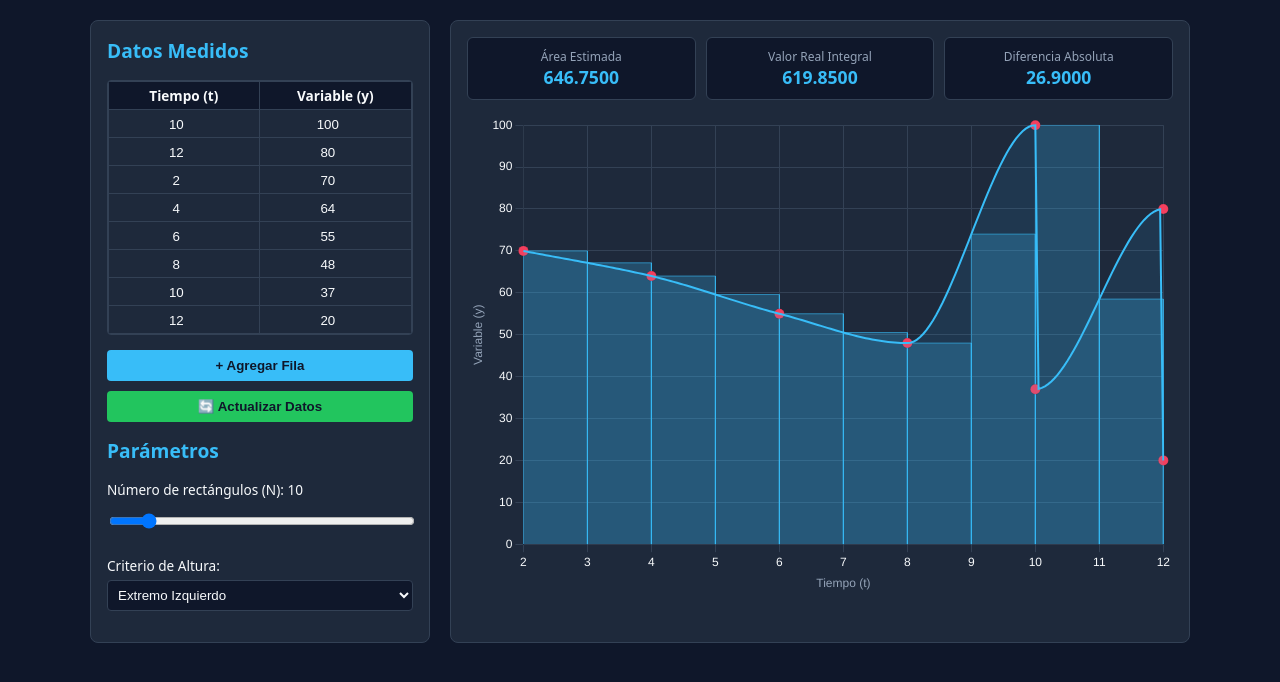
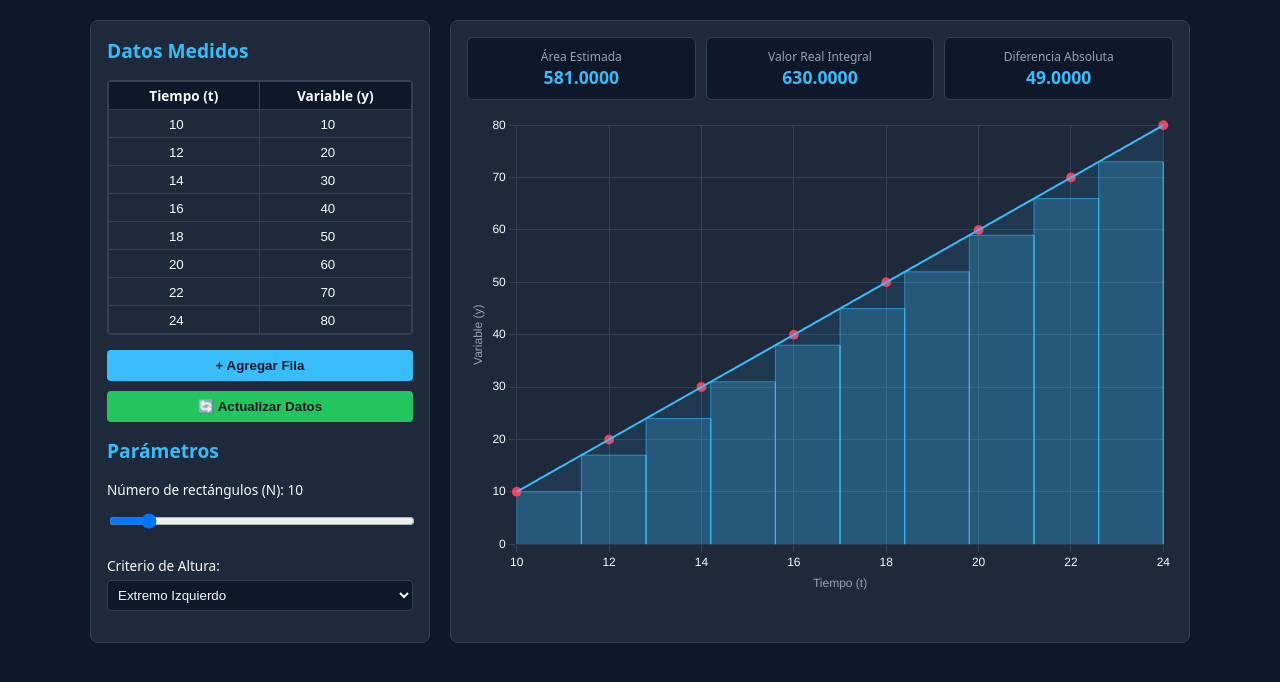
Before and after one commit to jaimelopeziudigital/iudigital-semestre3-calculo2-area-bajo-la-curva, a plain HTML site: page index.html in a window 1280 px wide. Drawn offline with nearby package versions, Linux system fonts and the light colour scheme.

```diff
--- a/index.html
+++ b/index.html
@@ -151,14 +151,14 @@
             </tr>
           </thead>
           <tbody>
-            <tr><td><input type="number" value="10" step="any"></td><td><input type="number" value="100" step="any"></td></tr>
-            <tr><td><input type="number" value="12" step="any"></td><td><input type="number" value="80" step="any"></td></tr>
-            <tr><td><input type="number" value="2" step="any"></td><td><input type="number" value="70" step="any"></td></tr>
-            <tr><td><input type="number" value="4" step="any"></td><td><input type="number" value="64" step="any"></td></tr>
-            <tr><td><input type="number" value="6" step="any"></td><td><input type="number" value="55" step="any"></td></tr>
-            <tr><td><input type="number" value="8" step="any"></td><td><input type="number" value="48" step="any"></td></tr>
-            <tr><td><input type="number" value="10" step="any"></td><td><input type="number" value="37" step="any"></td></tr>
+            <tr><td><input type="number" value="10" step="any"></td><td><input type="number" value="10" step="any"></td></tr>
             <tr><td><input type="number" value="12" step="any"></td><td><input type="number" value="20" step="any"></td></tr>
+            <tr><td><input type="number" value="14" step="any"></td><td><input type="number" value="30" step="any"></td></tr>
+            <tr><td><input type="number" value="16" step="any"></td><td><input type="number" value="40" step="any"></td></tr>
+            <tr><td><input type="number" value="18" step="any"></td><td><input type="number" value="50" step="any"></td></tr>
+            <tr><td><input type="number" value="20" step="any"></td><td><input type="number" value="60" step="any"></td></tr>
+            <tr><td><input type="number" value="22" step="any"></td><td><input type="number" value="70" step="any"></td></tr>
+            <tr><td><input type="number" value="24" step="any"></td><td><input type="number" value="80" step="any"></td></tr>
           </tbody>
         </table>
       </div>
```
